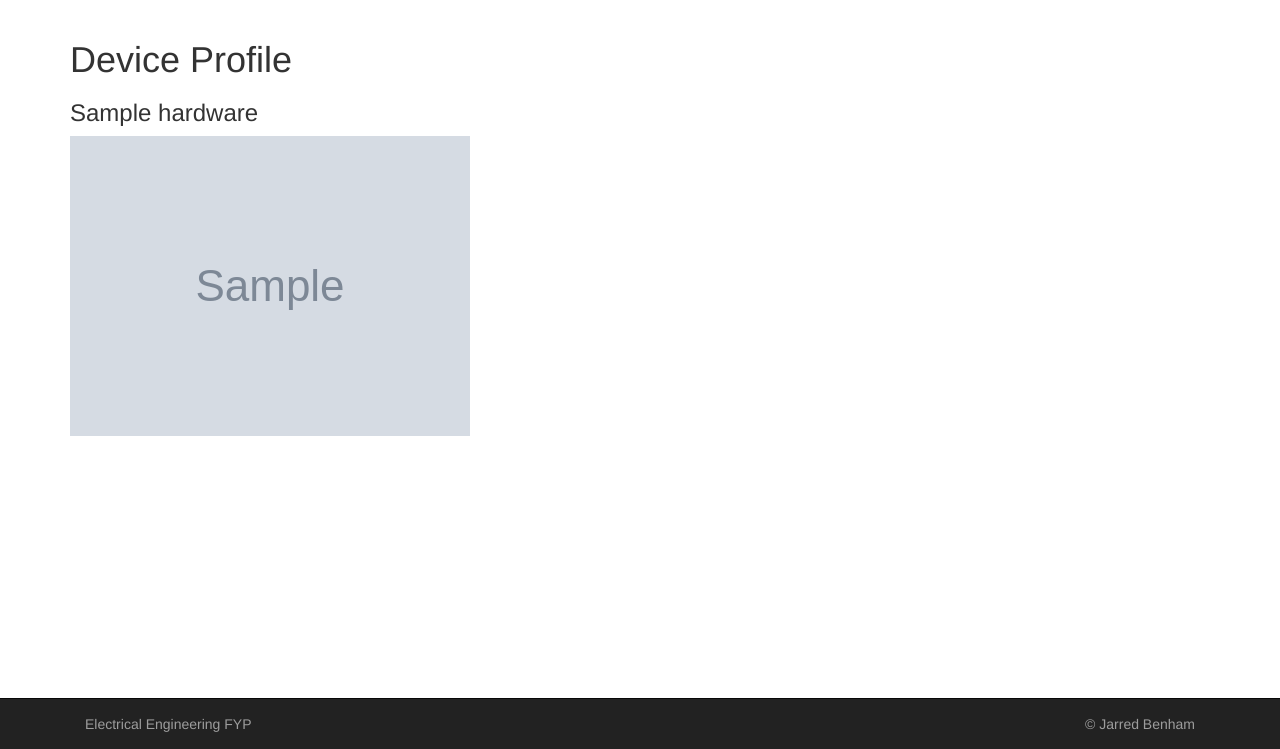
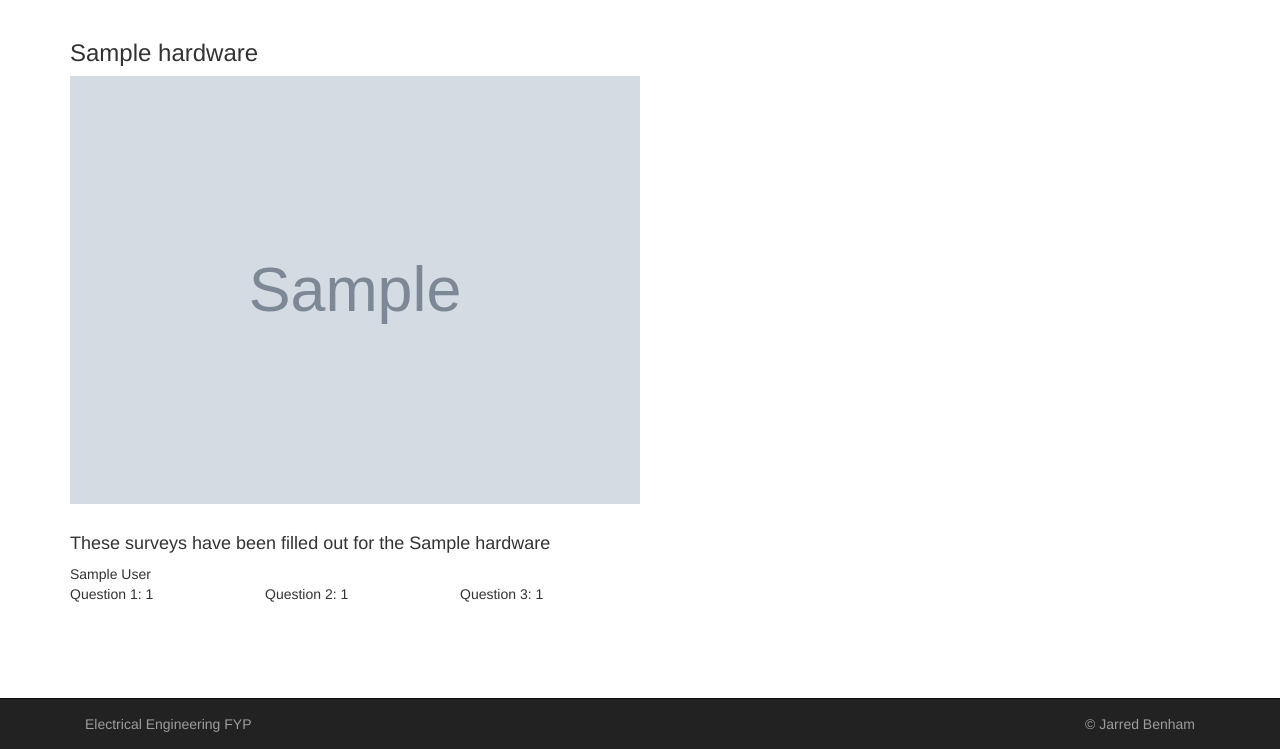
Before and after one commit to JMBenham/FYP-Website, a Django app: page /hardware/1/ in a window 1280 px wide. Shown: the part 51-800 px from the top of the page. Run offline with Django 3.2, Linux system fonts and the light colour scheme; tables that the repository leaves empty hold one stand-in row (values such as "Sample post"); grey boxes marked "Sample" are stand-in pictures; some libraries are stand-ins or nearby versions.

Commit message:
Added delete survey option in profile. Updated device profile, base and index.

```diff
--- a/website/templates/website/base.html
+++ b/website/templates/website/base.html
@@ -50,6 +50,9 @@
         {% block body %}
 
         {% endblock %}
+        </br>
+        </br>
+        </br>
     </div>
 
     <footer>
--- a/website/templates/website/device_profile.html
+++ b/website/templates/website/device_profile.html
@@ -2,10 +2,29 @@
 
 {% block body %}
     <div class="container">
-        <h1>Device Profile</h1>
-
         <h3>{{ device.name }}</h3>
 
-        <img src={{ device.imageUrl }}>
+        <img src={{ device.imageUrl }} width=50%>
+
+        <br></br>
+        <h4>These surveys have been filled out for the {{ device.name }}</h4>
+        {% for response in surveys %}
+            <div class="row">
+                <div class="col-md-6">
+                {{ response.user }}
+                </div>
+            </div>
+            <div class = "row">
+                <div class="col-md-2">
+                    <p>Question 1: {{ response.question1 }}</p>
+                </div>
+                <div class="col-md-2">
+                    <p>Question 2: {{ response.question2 }}</p>
+                </div>
+                <div class="col-md-2">
+                    <p>Question 3: {{ response.question3 }}</p>
+                </div>
+            </div>
+        {% endfor %}
     </div>
 {% endblock %}
--- a/website/urls.py
+++ b/website/urls.py
@@ -9,6 +9,7 @@ urlpatterns = [
     url(r'^completesurvey/$', views.complete_survey, name='completesurvey'),
     url(r'^profile/(?P<id>\d+)/$', views.profile, name='profile'),
     url(r'^hardware/(?P<id>\d+)/$', views.device_profile, name='device_profile'),
+    url(r'^deletesurvey/(?P<id>\d+)/$', views.delete_survey, name='delete_survey'),
     url(r'^login/$',
         auth_views.LoginView.as_view(template_name='website/login.html'),
         name='login'),
--- a/website/views.py
+++ b/website/views.py
@@ -191,9 +191,11 @@ def profile(request, id):
 
 def device_profile(request, id):
     hardware = Hardware.objects.get(pk = id)
+    questionnaires = DeviceQuestionnaire.objects.filter(hardware=hardware)
     template= loader.get_template('website/device_profile.html')
     context = {
         'device': hardware,
+        'surveys':questionnaires,
     }
     return HttpResponse(template.render(context, request))
 
@@ -245,3 +247,15 @@ def complete_survey(request):
         'hardware_form': hardware_form,
     }
     return HttpResponse(template.render(context, request))
+
+@login_required()
+def delete_survey(request, id):
+    deviceSurvey = DeviceQuestionnaire.objects.get(pk=id)
+    user = request.user
+
+    print deviceSurvey.user
+    print user
+    if deviceSurvey.user.id == user.id:
+        deviceSurvey.delete()
+
+    return redirect('profile', id=user.id)
```
Also changed, not shown: website/templates/website/index.html (+1 -6 lines), website/templates/website/profile.html (+24 -1 lines), website/templates/website/submit_survey.html (+0 -7 lines).
